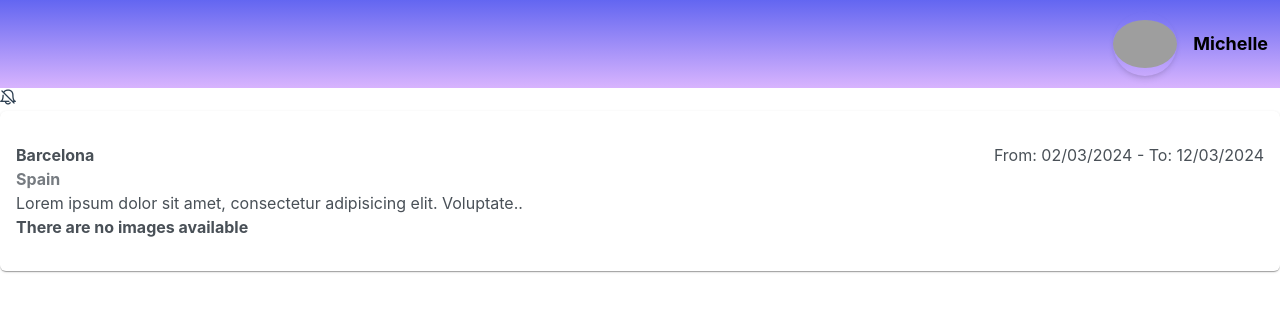
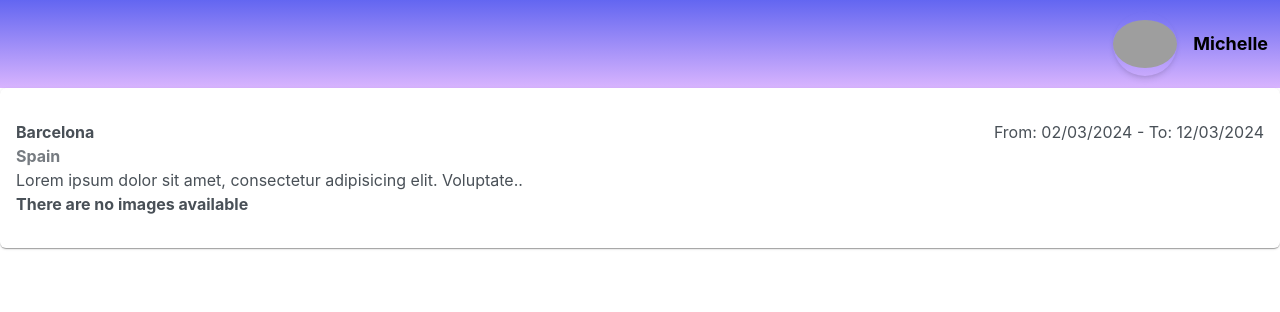
Before and after one commit to lucasaguino/travel-pals, a Vue app: page / in a window 1280 px wide. Shown: the top 312 px of the page. Built offline with nearby package versions, Linux system fonts and the light colour scheme; grey boxes are pictures that could not be loaded.

Commit message:
added trip info + links to summary

```diff
--- a/src/components/TripInfo.vue
+++ b/src/components/TripInfo.vue
@@ -1,4 +1,5 @@
 <script setup>
+import { RouterLink } from 'vue-router';
 import Card from 'primevue/card'
 import Divider from 'primevue/divider';
 
@@ -27,6 +28,7 @@ defineProps({
 </script>
 
 <template>
+  <RouterLink to="/summary">
     <Card class="rounded-md">
       <template #content>
         <div class="flex justify-between">
@@ -43,4 +45,5 @@ defineProps({
         <span class="font-bold" v-if="!images">There are no images available</span>
       </template>
     </Card>
+  </RouterLink>
 </template>
--- a/src/views/HomeView.vue
+++ b/src/views/HomeView.vue
@@ -5,7 +5,6 @@ import TripInfo from '../components/TripInfo.vue'
 
 <template>
   <div>
-    <i class="pi pi-bell-slash"></i>
     <TripInfo
       :place="'Barcelona'"
       :country="'Spain'"
```
Lines whose indentation alone changed are shown as unchanged.
